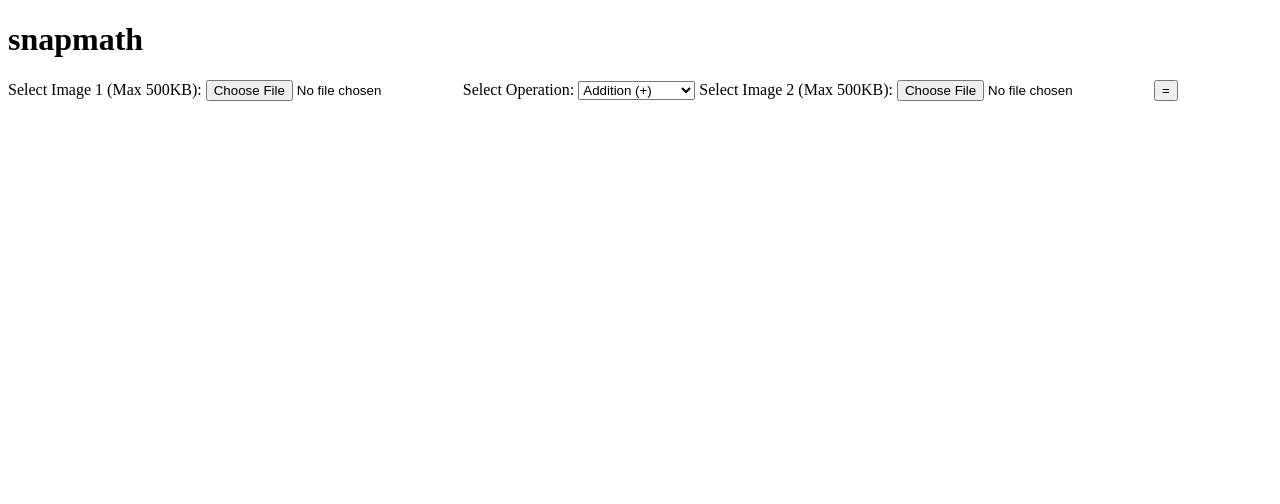
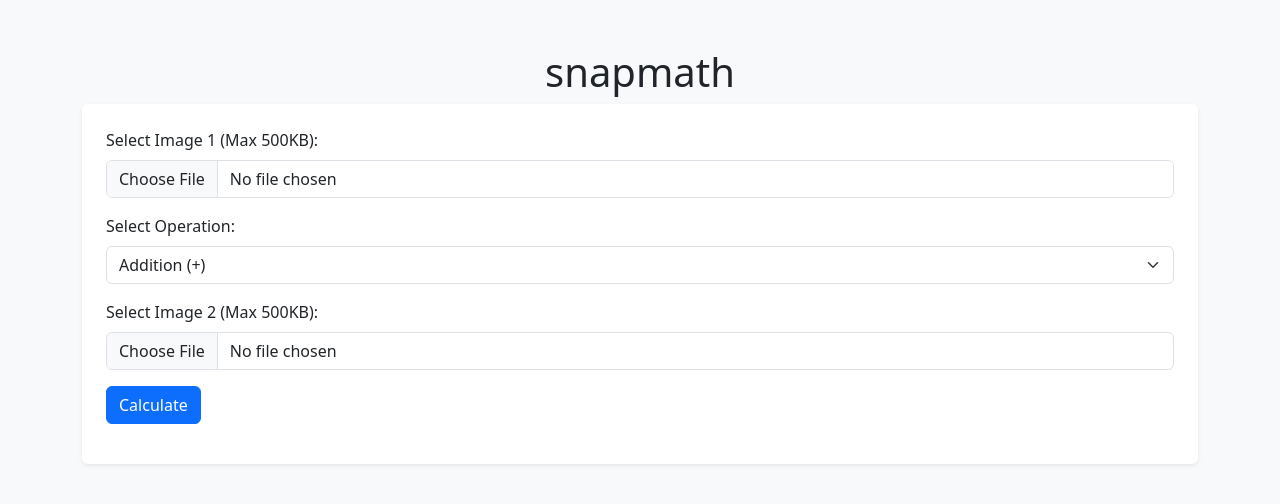
Before and after one commit to buarki/snapmath, a Flask app: page / in a window 1280 px wide. Shown: the top 504 px of the page. Run offline with Flask 3, Linux system fonts and the light colour scheme; parts of the project's set-up code (start-up, migrations or seed data) failed here and were passed over; some libraries are stand-ins or nearby versions.

Commit message:
chore: make ui less ugly (#36)

```diff
--- a/app/templates/index.html
+++ b/app/templates/index.html
@@ -2,42 +2,62 @@
 <html lang="en">
 <head>
     <meta charset="UTF-8">
-    <meta http-equiv="X-UA-Compatible" content="IE=edge">
-    <meta name="viewport" content="width=device-width, initial-scale=1.0">
+    <meta name="viewport" content="width=device-width, initial-scale=1, shrink-to-fit=no">
     <title>snapmath</title>
+    <link href="https://cdn.jsdelivr.net/npm/bootstrap@5.3.0/dist/css/bootstrap.min.css" rel="stylesheet">
+    <style>
+        .thumbnail {
+            max-width: 100px;
+            max-height: 100px;
+            margin-top: 10px;
+            display: none;
+        }
+    </style>
 </head>
-<body>
-    <h1>snapmath</h1>
+<body class="bg-light">
+    <div class="container mt-5">
+        <h1 class="text-center">snapmath</h1>
 
-    <form id="calculator-form">
-        <label for="image1">Select Image 1 (Max 500KB):</label>
-        <input type="file" id="image1" name="image1" accept=".png, .jpg, .jpeg" onchange="validateFile('image1', 'image1-preview')">
-        <img id="image1-preview" class="thumbnail" alt="Image 1 Preview">
+        <form id="calculator-form" class="bg-white p-4 rounded shadow-sm">
+            <div class="mb-3">
+                <label for="image1" class="form-label">Select Image 1 (Max 500KB):</label>
+                <input type="file" class="form-control" id="image1" name="image1" accept=".png, .jpg, .jpeg" onchange="validateFile('image1', 'image1-preview')">
+                <img id="image1-preview" class="thumbnail mt-2" alt="Image 1 Preview">
+            </div>
 
-        <label for="operation">Select Operation:</label>
-        <select id="operation" name="operation">
+            <div class="mb-3">
+                <label for="operation" class="form-label">Select Operation:</label>
+                <select class="form-select" id="operation" name="operation">
                     <option value="+">Addition (+)</option>
                     <option value="-">Subtraction (-)</option>
                     <option value="*">Multiplication (*)</option>
                     <option value="/">Division (/)</option>
                 </select>
+            </div>
 
-        <label for="image2">Select Image 2 (Max 500KB):</label>
-        <input type="file" id="image2" name="image2" accept=".png, .jpg, .jpeg" onchange="validateFile('image2', 'image2-preview')">
-        <img id="image2-preview" class="thumbnail" alt="Image 2 Preview">
+            <div class="mb-3">
+                <label for="image2" class="form-label">Select Image 2 (Max 500KB):</label>
+                <input type="file" class="form-control" id="image2" name="image2" accept=".png, .jpg, .jpeg" onchange="validateFile('image2', 'image2-preview')">
+                <img id="image2-preview" class="thumbnail mt-2" alt="Image 2 Preview">
+            </div>
 
-        <button type="button" onclick="performCalculation()">=</button>
+            <button type="button" class="btn btn-primary" onclick="performCalculation()">Calculate</button>
 
-        <p id="result"></p>
+            <p id="result" class="mt-3"></p>
         </form>
+    </div>
+
+    <script src="https://cdn.jsdelivr.net/npm/bootstrap@5.3.0/dist/js/bootstrap.bundle.min.js"></script>
 
     <script>
         const KB = 1024;
         const MAX_ALLOWED_SIZE = 500 * KB;
 
         function validateFile(inputId, previewId) {
-            var input = document.getElementById(inputId);
-            var preview = document.getElementById(previewId);
+            const input = document.getElementById(inputId);
+            const preview = document.getElementById(previewId);
+
+            preview.style.display = 'none';
 
             if (input.files && input.files[0]) {
                 if (input.files[0].size > MAX_ALLOWED_SIZE) {
@@ -46,7 +66,7 @@
                     return;
                 }
 
-                var reader = new FileReader();
+                const reader = new FileReader();
 
                 reader.onload = function (e) {
                     preview.src = e.target.result;
@@ -58,28 +78,28 @@
         }
 
         async function performCalculation() {
-            var image1 = document.getElementById('image1').files[0];
-            var operation = document.getElementById('operation').value;
-            var image2 = document.getElementById('image2').files[0];
+            const image1 = document.getElementById('image1').files[0];
+            const operation = document.getElementById('operation').value;
+            const image2 = document.getElementById('image2').files[0];
 
             if (!image1 || !image2) {
                 alert("Please select both images");
                 return;
             }
 
-            var formData = new FormData();
+            const formData = new FormData();
             formData.append('image1', image1);
             formData.append('image2', image2);
             formData.append('operation', operation);
 
             try {
-                var response = await fetch('/predict-result', {
+                const response = await fetch('/predict-result', {
                     method: 'POST',
                     body: formData
                 });
 
                 if (response.ok) {
-                    var result = await response.json();
+                    const result = await response.json();
                     console.log("Prediction Result:", result);
                     document.getElementById('result').innerText = 'Result: ' + result.predicted_label;
                 } else {
@@ -90,13 +110,5 @@
             }
         }
     </script>
-    <style>
-        .thumbnail {
-            max-width: 100px;
-            max-height: 100px;
-            margin-top: 10px;
-            display: none;
-        }
-    </style>
 </body>
 </html>
```
Lines whose indentation alone changed are shown as unchanged.
